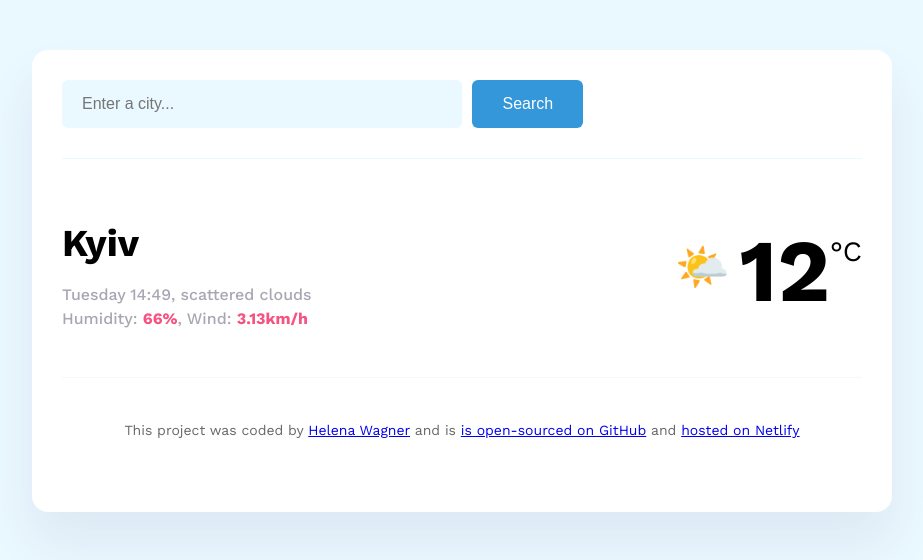
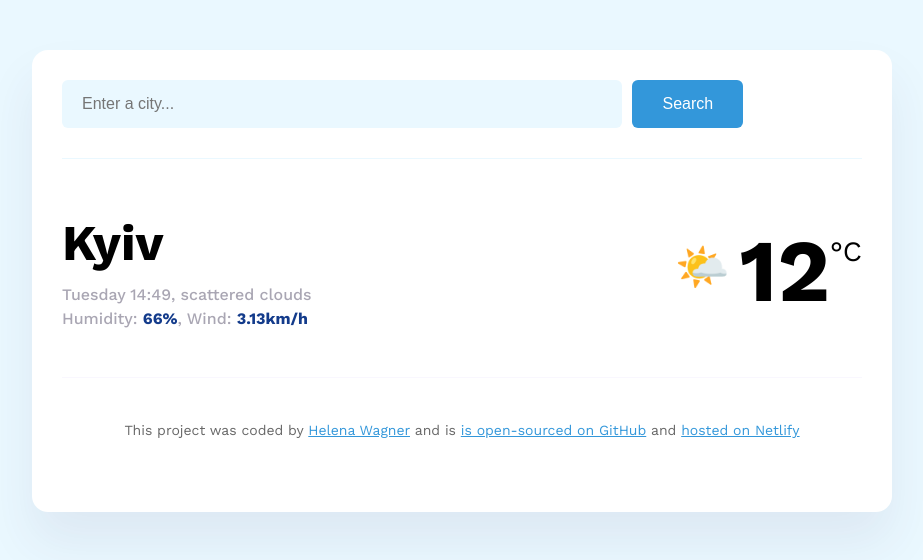
Before and after one commit to helenawgn/weather--final-project, a plain HTML site: page index.html in a window 1280 px wide. Shown: the whole page, without its empty margins (178-1101 px from the left). Drawn offline with nearby package versions, Linux system fonts and the light colour scheme.

Commit message:
changed font sizes

```diff
--- a/src/style.css
+++ b/src/style.css
@@ -2,6 +2,10 @@ body {
   background-color: #eaf8ff;
   font-family: "Work Sans", sans-serif;
 }
+a {
+  color: #3397da;
+}
+
 .weather-app {
   background: white;
   max-width: 800px;
@@ -20,7 +24,7 @@ main {
 }
 .weather-app-city {
   margin: 0;
-  font-size: 38px;
+  font-size: 50px;
   line-height: 48px;
 }
 
@@ -32,7 +36,7 @@ main {
 }
 
 .weather-app-details strong {
-  color: #f65282;
+  color: #133b8b;
 }
 
 .weather-app-temperature-container {
@@ -63,7 +67,7 @@ header {
   background-color: #eaf8ff;
   border: none;
   border-radius: 6px;
-  width: 50%;
+  width: 70%;
   font-size: 16px;
   padding: 15px 20px;
 }
```
